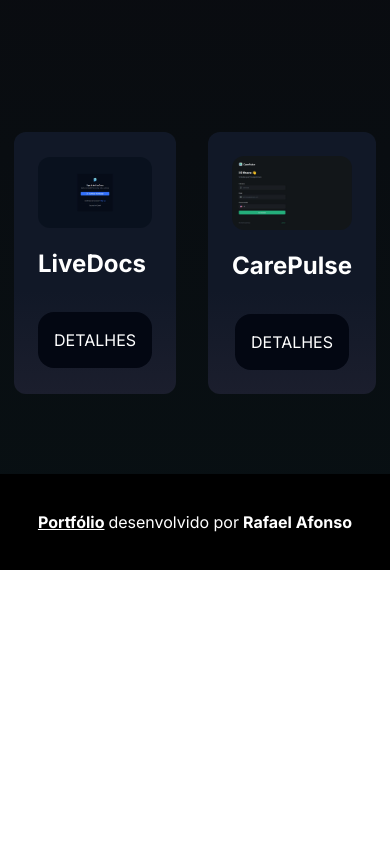
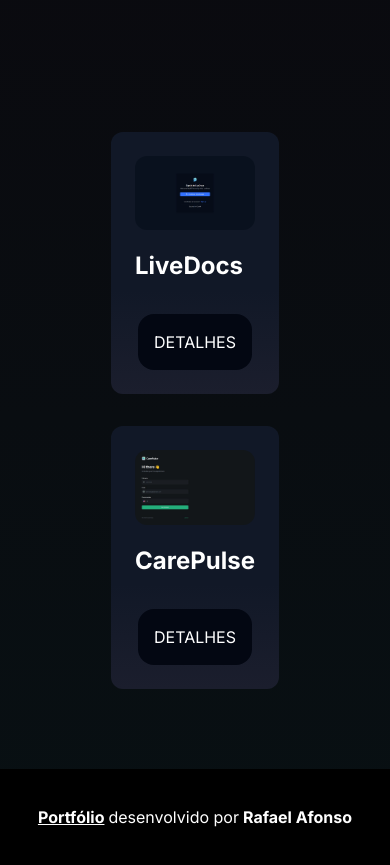
Before and after one commit to rafae1-afonso/meu-portfolio-dev, a Next.js app: page / in a window 390 px wide. Shown: the part 3606-4471 px from the top of the page. Before the commit the page ends 4176 px from the top, so only its background shows below. Built offline with nearby package versions, Linux system fonts and the light colour scheme.

Commit message:
reponsive change

```diff
--- a/app/page.tsx
+++ b/app/page.tsx
@@ -155,7 +155,7 @@ export default function Home() {
         <section id='projects' className='flex flex-col items-center gap-12'>
           <h1 className='text-4xl font-bold'>PROJECTS</h1>
 
-          <div className='flex mx-48 my-20 gap-8'>
+          <div className='flex flex-col md:flex-row mx-48 my-20 gap-8'>
             <ProjectCard
               imageSrc='/assets/ProjectThumbnails/LiveDocs.png'
               title='LiveDocs'
```
